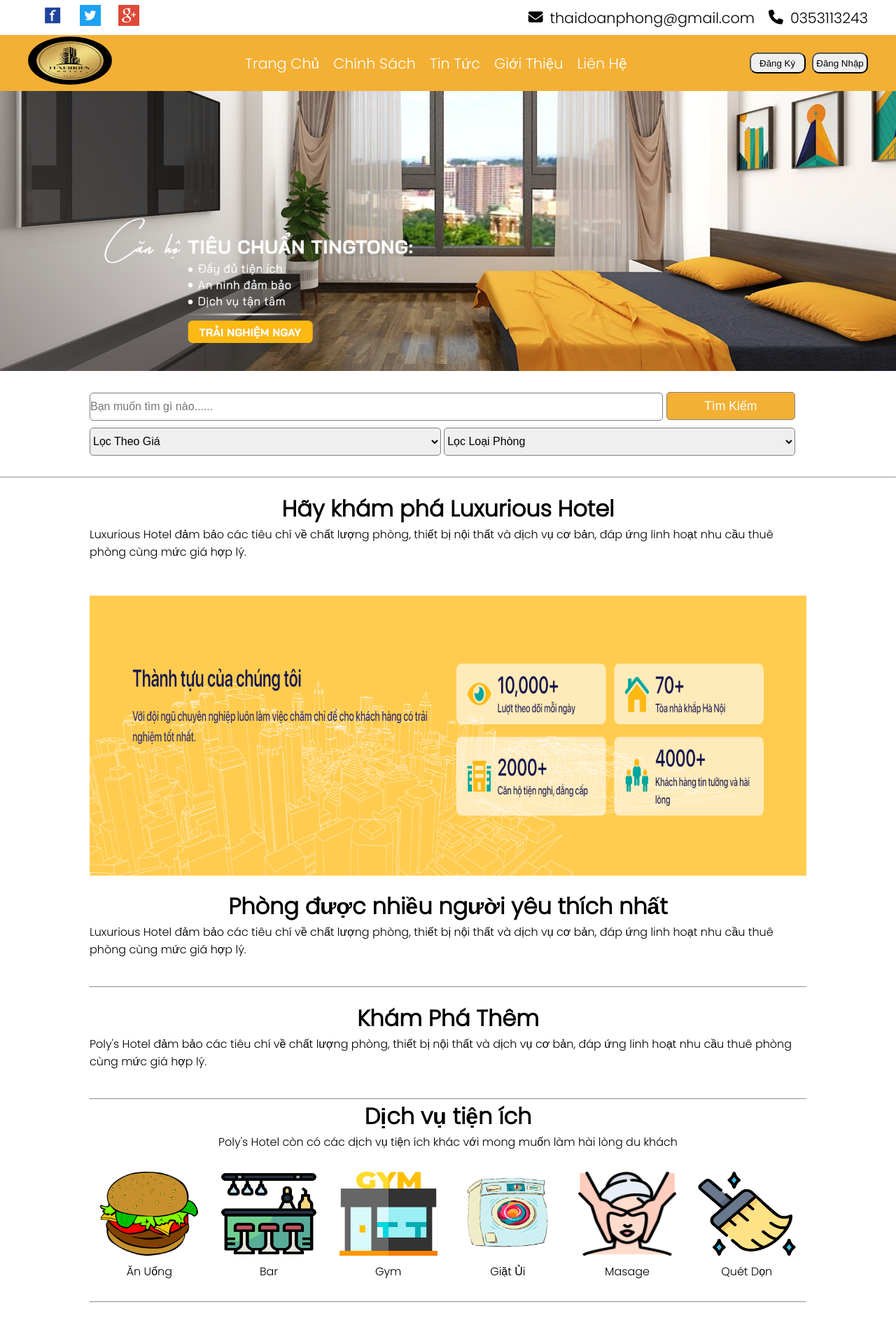
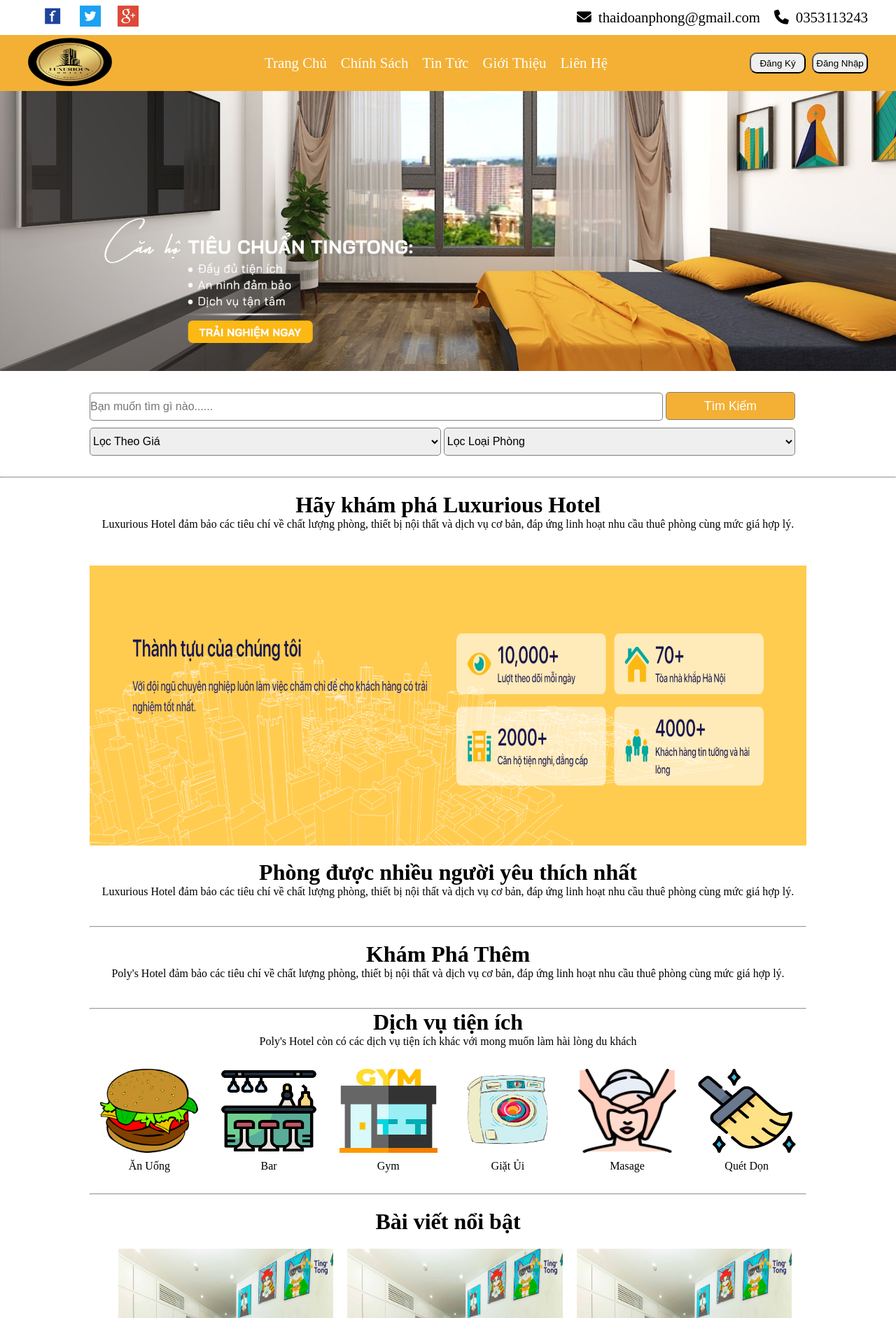
Before and after one commit to 04-PRO1014-WD18320/Nhom08_BookingPhongKS_LuxuriousHotel, a PHP site: page / in a window 1280 px wide. Shown: the top 1883 px of the page at 70% size. Run offline with PHP 8.4, Linux system fonts and the light colour scheme; data that the repository does not hold is empty.

Commit message:
phongcoomnit

```diff
--- a/css/chinhsach.css
+++ b/css/chinhsach.css
@@ -6,12 +6,12 @@
     padding: 0;
     box-sizing: border-box;
 }
-.container{
+/* .container{
    font-family: 'Fira Sans', sans-serif;
 font-family: 'Montserrat', sans-serif;
 font-family: 'Open Sans', sans-serif;
 font-family: 'Poppins', sans-serif;
-}
+} */
 /*-----------------------------------------header-----------------------------*/
  .container_header{
     height: auto;
--- a/css/chitietphong.css
+++ b/css/chitietphong.css
@@ -7,12 +7,12 @@
     padding: 0;
     box-sizing: border-box;
 }
-.container{
+/* .container{
    font-family: 'Fira Sans', sans-serif;
 font-family: 'Montserrat', sans-serif;
 font-family: 'Open Sans', sans-serif;
 font-family: 'Poppins', sans-serif;
-}
+} */
 /*-----------------------------------------header-----------------------------*/
  .container_header{
     height: auto;
--- a/css/dangkytk.css
+++ b/css/dangkytk.css
@@ -7,12 +7,12 @@
     padding: 0;
     box-sizing: border-box;
 }
-.container{
+/* .container{
 font-family: 'Fira Sans', sans-serif;
 font-family: 'Montserrat', sans-serif;
 font-family: 'Open Sans', sans-serif;
 font-family: 'Poppins', sans-serif;
-}
+} */
 
 /* ================================================================= container_title */
 .container_titlect{
--- a/css/index.css
+++ b/css/index.css
@@ -7,12 +7,12 @@
     padding: 0;
     box-sizing: border-box;
 }
-.container{
+/* .container{
    font-family: 'Fira Sans', sans-serif;
 font-family: 'Montserrat', sans-serif;
 font-family: 'Open Sans', sans-serif;
 font-family: 'Poppins', sans-serif;
-}
+} */
 /*-----------------------------------------header-----------------------------*/
  .container_header{
     height: auto;
```
Also changed, not shown: admin/binhluan/list.php (added).
